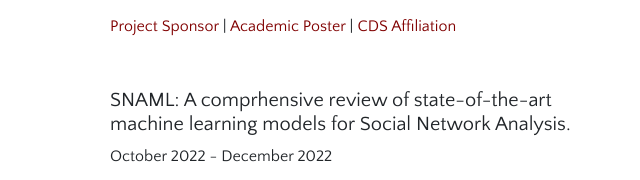
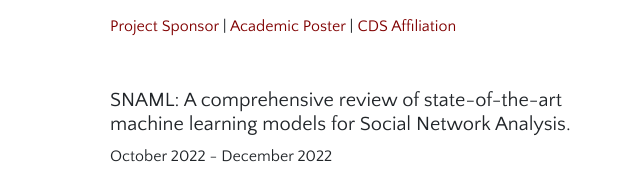
Before and after one commit to manantalwar/old-portfolio-site, a plain HTML site: page index.html in a window 1280 px wide. Shown: the part 6306-6486 px from the top of the page, 428-1068 px from the left. Drawn offline with nearby package versions, Linux system fonts and the light colour scheme.

Commit message:
fixed typo

```diff
--- a/index.html
+++ b/index.html
@@ -386,7 +386,7 @@
               </div>
               <div class="col-md-8">
                 <div class="card-body">
-                  <h5 class="card-title">SNAML: A comprhensive review of state-of-the-art machine learning models for Social Network Analysis.</h5>
+                  <h5 class="card-title">SNAML: A comprehensive review of state-of-the-art machine learning models for Social Network Analysis.</h5>
                   <p class="card-text">October 2022 - December 2022</p>
                   <p class="card-text"><b>Skills utilized:</b> Python, Machine Learning, Linear Algebra</p>
                   <p class="card-text"><b>Description:</b> In this paper, we present an analysis of state-of-the-art machine learning methods that have been developed recently to identify their applications as well as potential in large scale Social Network Analysis. Our experiments show that we can use the low dimensional vectors and features generated by Machine Learning-based Social Network graphs to predict behaviors of individuals as well as communities. Based on our results, we propose that several forms of machine learning can find practical applications in various domains of social and life sciences. </p>
```
